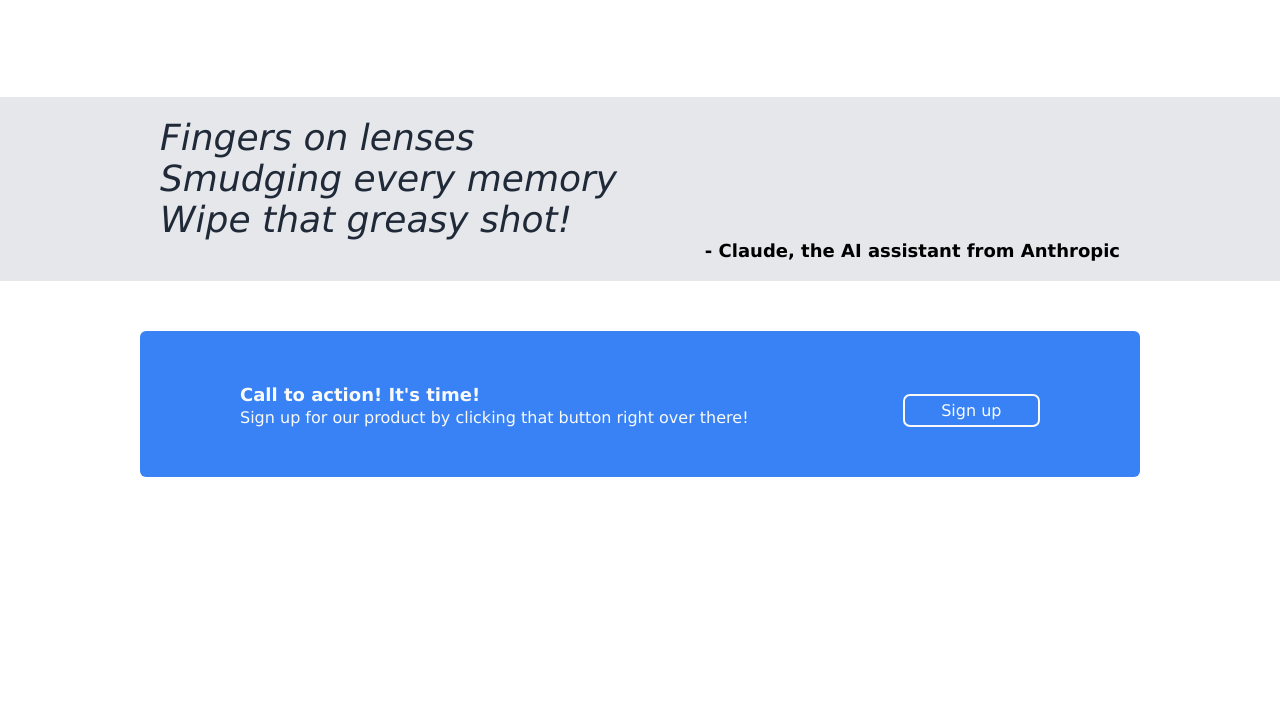
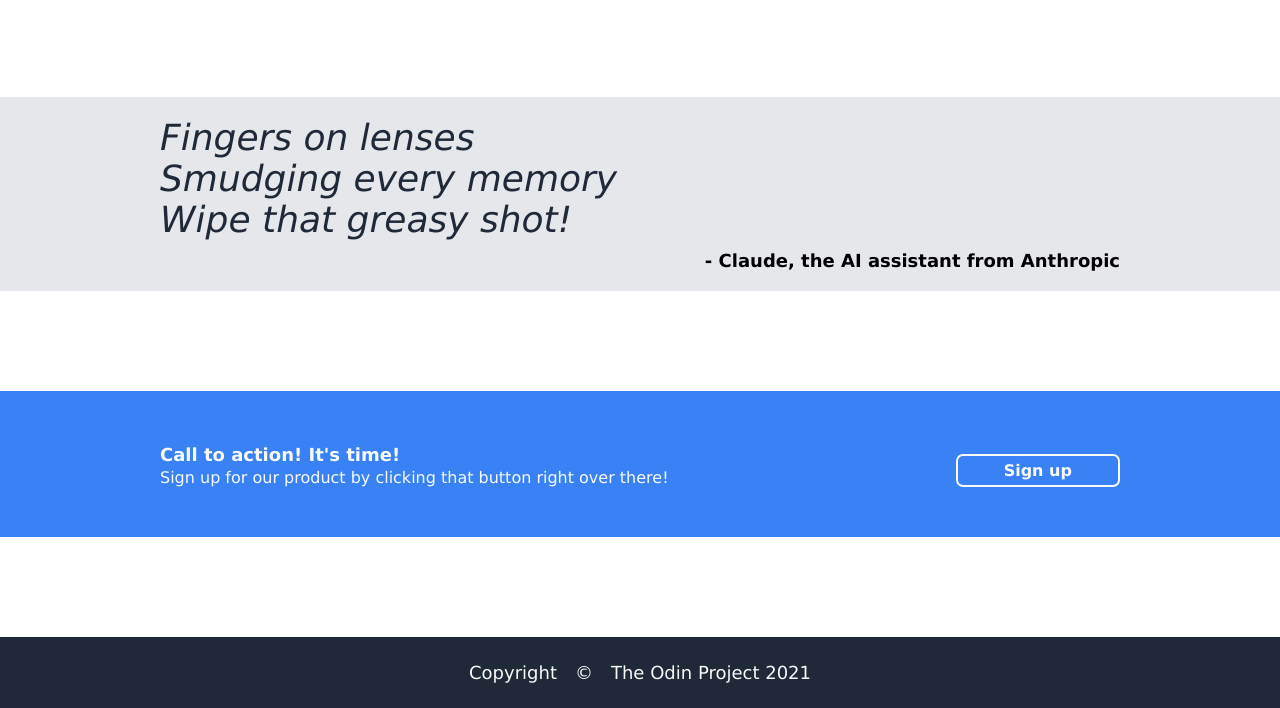
Before and after one commit to NataliaBashkirova/odin-landing-page, a plain HTML site: page index.html in a window 1280 px wide. Shown: the part 868-1576 px from the top of the page. Before the commit the page ends 1395 px from the top, so only its background shows below. Drawn offline with Linux system fonts and the light colour scheme.

Commit message:
Add and style footer to action element

```diff
--- a/index.html
+++ b/index.html
@@ -79,5 +79,9 @@
             </div>
         </div>
     </div>
+
+    <div class="footer">
+        Copyright&emsp;&#169;&emsp;The Odin Project 2021
+    </div>
 </body>
 </html>
--- a/style.css
+++ b/style.css
@@ -130,6 +130,7 @@ h1{
     display: flex;
     flex-direction: column;
     justify-content: center;
+    gap: 10px;
 }
 
 .quote-text{
@@ -155,12 +156,14 @@ h1{
 .action-ctr {
     display: flex;
     justify-content: center;
+    background-color: #3882F6;
+    margin: 100px 0;
 }
 
 .action {
-    background-color: #3882F6;
-    margin: 50px 0;
-    padding: 50px 100px;
+    padding-top: 50px;
+    padding-bottom: 50px;
+
     border-radius: 6px;
     color: #F9FAF8;
     align-items: flex-end;
@@ -185,4 +188,15 @@ h1{
     display: flex;
     justify-content: center;
     align-items: center;
+    font-weight: 900;
 }
+
+.footer {
+    background-color: #1F2937;
+    color: #F9FAF8;
+    font-size: 18px;
+    display: flex;
+    justify-content: center;
+    align-items: center;
+    padding: 25px 0;
+}
```
